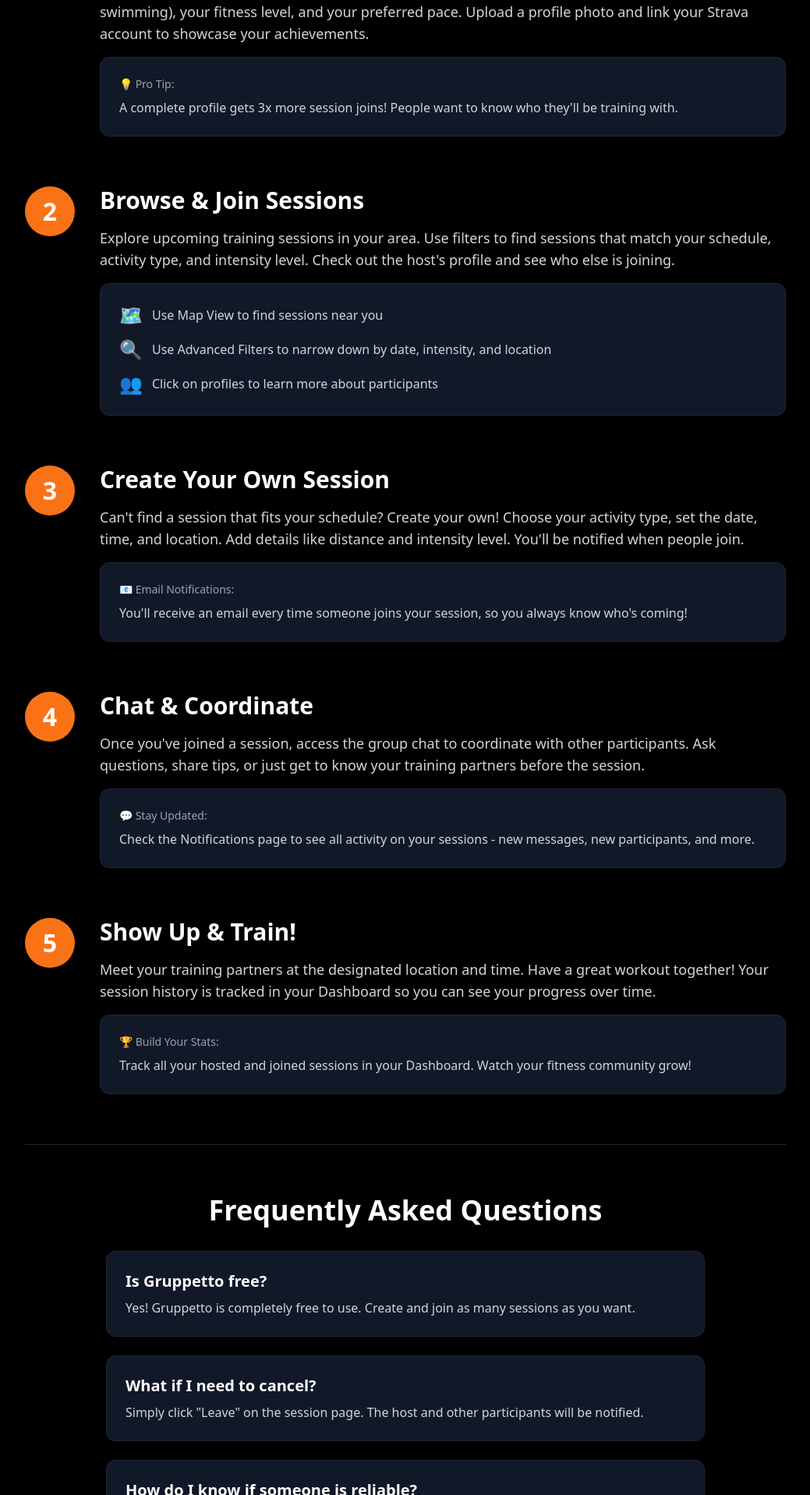
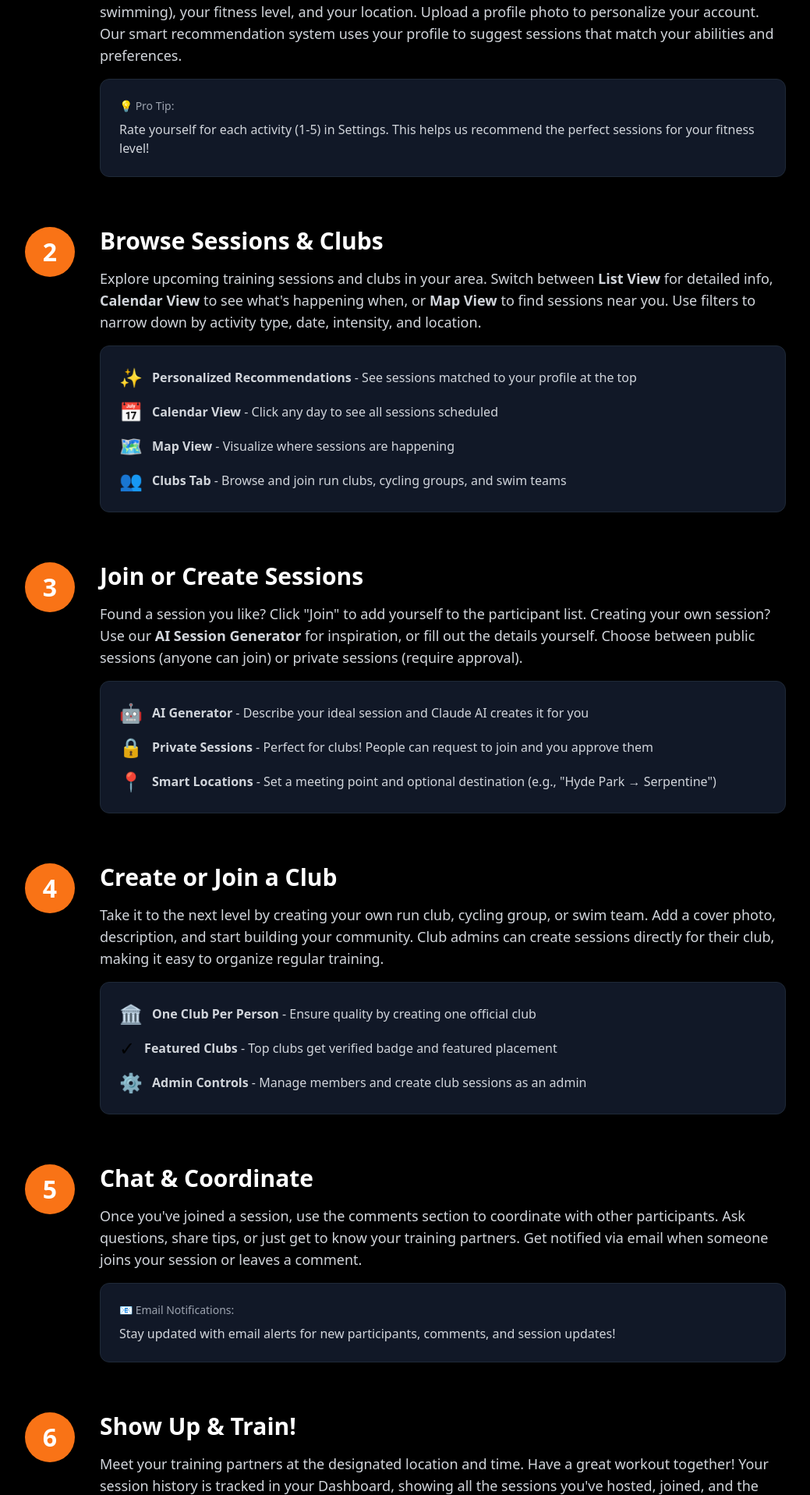
Before and after one commit to NoamAflalo/gruppetto, a Next.js app: page /how-it-works in a window 1280 px wide. Shown: the part 283-2200 px from the top of the page at 78% size, without its empty margins (120-1159 px from the left). Built offline with nearby package versions, Linux system fonts and the light colour scheme; no server answers.

Commit message:
how it works

```diff
--- a/app/how-it-works/page.js
+++ b/app/how-it-works/page.js
@@ -45,11 +45,12 @@ export default function HowItWorks() {
               <h2 className="text-2xl md:text-3xl font-bold text-white mb-3 md:mb-4">Create Your Profile</h2>
               <p className="text-sm md:text-lg text-gray-300 mb-3 md:mb-4 leading-relaxed">
                 Sign up and tell us about your fitness journey. Add your preferred activities (running, cycling, swimming),
-                your fitness level, and your preferred pace. Upload a profile photo and link your Strava account to showcase your achievements.
+                your fitness level, and your location. Upload a profile photo to personalize your account.
+                Our smart recommendation system uses your profile to suggest sessions that match your abilities and preferences.
               </p>
               <div className="bg-gray-900 rounded-xl border border-gray-800 p-4 md:p-6">
                 <p className="text-xs md:text-sm text-gray-400 mb-2">💡 Pro Tip:</p>
-                <p className="text-sm md:text-base text-gray-300">A complete profile gets 3x more session joins! People want to know who they'll be training with.</p>
+                <p className="text-sm md:text-base text-gray-300">Rate yourself for each activity (1-5) in Settings. This helps us recommend the perfect sessions for your fitness level!</p>
               </div>
             </div>
           </div>
@@ -61,23 +62,28 @@ export default function HowItWorks() {
               2
             </div>
             <div className="flex-1">
-              <h2 className="text-2xl md:text-3xl font-bold text-white mb-3 md:mb-4">Browse & Join Sessions</h2>
+              <h2 className="text-2xl md:text-3xl font-bold text-white mb-3 md:mb-4">Browse Sessions & Clubs</h2>
               <p className="text-sm md:text-lg text-gray-300 mb-3 md:mb-4 leading-relaxed">
-                Explore upcoming training sessions in your area. Use filters to find sessions that match your schedule,
-                activity type, and intensity level. Check out the host's profile and see who else is joining.
+                Explore upcoming training sessions and clubs in your area. Switch between <strong>List View</strong> for detailed info,
+                <strong> Calendar View</strong> to see what's happening when, or <strong>Map View</strong> to find sessions near you.
+                Use filters to narrow down by activity type, date, intensity, and location.
               </p>
               <div className="bg-gray-900 rounded-xl border border-gray-800 p-4 md:p-6 space-y-3">
                 <div className="flex items-center gap-3">
-                  <span className="text-xl md:text-2xl">🗺️</span>
-                  <span className="text-sm md:text-base text-gray-300">Use Map View to find sessions near you</span>
+                  <span className="text-xl md:text-2xl">✨</span>
+                  <span className="text-sm md:text-base text-gray-300"><strong>Personalized Recommendations</strong> - See sessions matched to your profile at the top</span>
                 </div>
                 <div className="flex items-center gap-3">
-                  <span className="text-xl md:text-2xl">🔍</span>
-                  <span className="text-sm md:text-base text-gray-300">Use Advanced Filters to narrow down by date, intensity, and location</span>
+                  <span className="text-xl md:text-2xl">📅</span>
+                  <span className="text-sm md:text-base text-gray-300"><strong>Calendar View</strong> - Click any day to see all sessions scheduled</span>
+                </div>
+                <div className="flex items-center gap-3">
+                  <span className="text-xl md:text-2xl">🗺️</span>
+                  <span className="text-sm md:text-base text-gray-300"><strong>Map View</strong> - Visualize where sessions are happening</span>
                 </div>
                 <div className="flex items-center gap-3">
                   <span className="text-xl md:text-2xl">👥</span>
-                  <span className="text-sm md:text-base text-gray-300">Click on profiles to learn more about participants</span>
+                  <span className="text-sm md:text-base text-gray-300"><strong>Clubs Tab</strong> - Browse and join run clubs, cycling groups, and swim teams</span>
                 </div>
               </div>
             </div>
@@ -90,33 +96,55 @@ export default function HowItWorks() {
               3
             </div>
             <div className="flex-1">
-              <h2 className="text-2xl md:text-3xl font-bold text-white mb-3 md:mb-4">Create Your Own Session</h2>
+              <h2 className="text-2xl md:text-3xl font-bold text-white mb-3 md:mb-4">Join or Create Sessions</h2>
               <p className="text-sm md:text-lg text-gray-300 mb-3 md:mb-4 leading-relaxed">
-                Can't find a session that fits your schedule? Create your own! Choose your activity type, set the date,
-                time, and location. Add details like distance and intensity level. You'll be notified when people join.
+                Found a session you like? Click "Join" to add yourself to the participant list. Creating your own session?
+                Use our <strong>AI Session Generator</strong> for inspiration, or fill out the details yourself.
+                Choose between public sessions (anyone can join) or private sessions (require approval).
               </p>
-              <div className="bg-gray-900 rounded-xl border border-gray-800 p-4 md:p-6">
-                <p className="text-xs md:text-sm text-gray-400 mb-2">📧 Email Notifications:</p>
-                <p className="text-sm md:text-base text-gray-300">You'll receive an email every time someone joins your session, so you always know who's coming!</p>
+              <div className="bg-gray-900 rounded-xl border border-gray-800 p-4 md:p-6 space-y-3">
+                <div className="flex items-center gap-3">
+                  <span className="text-xl md:text-2xl">🤖</span>
+                  <span className="text-sm md:text-base text-gray-300"><strong>AI Generator</strong> - Describe your ideal session and Claude AI creates it for you</span>
+                </div>
+                <div className="flex items-center gap-3">
+                  <span className="text-xl md:text-2xl">🔒</span>
+                  <span className="text-sm md:text-base text-gray-300"><strong>Private Sessions</strong> - Perfect for clubs! People can request to join and you approve them</span>
+                </div>
+                <div className="flex items-center gap-3">
+                  <span className="text-xl md:text-2xl">📍</span>
+                  <span className="text-sm md:text-base text-gray-300"><strong>Smart Locations</strong> - Set a meeting point and optional destination (e.g., "Hyde Park → Serpentine")</span>
+                </div>
               </div>
             </div>
           </div>
 
-          {/* Step 4 */}
+          {/* Step 4 - NEW: Clubs */}
           <div className="flex flex-col md:flex-row items-start gap-4 md:gap-8">
             <div className="flex-shrink-0 rounded-full bg-orange-500 flex items-center justify-center font-black text-white"
                  style={{ width: '4rem', height: '4rem', fontSize: '2rem', minWidth: '4rem', minHeight: '4rem' }}>
               4
             </div>
             <div className="flex-1">
-              <h2 className="text-2xl md:text-3xl font-bold text-white mb-3 md:mb-4">Chat & Coordinate</h2>
+              <h2 className="text-2xl md:text-3xl font-bold text-white mb-3 md:mb-4">Create or Join a Club</h2>
               <p className="text-sm md:text-lg text-gray-300 mb-3 md:mb-4 leading-relaxed">
-                Once you've joined a session, access the group chat to coordinate with other participants.
-                Ask questions, share tips, or just get to know your training partners before the session.
+                Take it to the next level by creating your own run club, cycling group, or swim team.
+                Add a cover photo, description, and start building your community. Club admins can create sessions directly
+                for their club, making it easy to organize regular training.
               </p>
-              <div className="bg-gray-900 rounded-xl border border-gray-800 p-4 md:p-6">
-                <p className="text-xs md:text-sm text-gray-400 mb-2">💬 Stay Updated:</p>
-                <p className="text-sm md:text-base text-gray-300">Check the Notifications page to see all activity on your sessions - new messages, new participants, and more.</p>
+              <div className="bg-gray-900 rounded-xl border border-gray-800 p-4 md:p-6 space-y-3">
+                <div className="flex items-center gap-3">
+                  <span className="text-xl md:text-2xl">🏛️</span>
+                  <span className="text-sm md:text-base text-gray-300"><strong>One Club Per Person</strong> - Ensure quality by creating one official club</span>
+                </div>
+                <div className="flex items-center gap-3">
+                  <span className="text-xl md:text-2xl">✓</span>
+                  <span className="text-sm md:text-base text-gray-300"><strong>Featured Clubs</strong> - Top clubs get verified badge and featured placement</span>
+                </div>
+                <div className="flex items-center gap-3">
+                  <span className="text-xl md:text-2xl">⚙️</span>
+                  <span className="text-sm md:text-base text-gray-300"><strong>Admin Controls</strong> - Manage members and create club sessions as an admin</span>
+                </div>
               </div>
             </div>
           </div>
@@ -128,15 +156,79 @@ export default function HowItWorks() {
               5
             </div>
             <div className="flex-1">
+              <h2 className="text-2xl md:text-3xl font-bold text-white mb-3 md:mb-4">Chat & Coordinate</h2>
+              <p className="text-sm md:text-lg text-gray-300 mb-3 md:mb-4 leading-relaxed">
+                Once you've joined a session, use the comments section to coordinate with other participants.
+                Ask questions, share tips, or just get to know your training partners. Get notified via email when
+                someone joins your session or leaves a comment.
+              </p>
+              <div className="bg-gray-900 rounded-xl border border-gray-800 p-4 md:p-6">
+                <p className="text-xs md:text-sm text-gray-400 mb-2">📧 Email Notifications:</p>
+                <p className="text-sm md:text-base text-gray-300">Stay updated with email alerts for new participants, comments, and session updates!</p>
+              </div>
+            </div>
+          </div>
+
+          {/* Step 6 */}
+          <div className="flex flex-col md:flex-row items-start gap-4 md:gap-8">
+            <div className="flex-shrink-0 rounded-full bg-orange-500 flex items-center justify-center font-black text-white"
+                 style={{ width: '4rem', height: '4rem', fontSize: '2rem', minWidth: '4rem', minHeight: '4rem' }}>
+              6
+            </div>
+            <div className="flex-1">
               <h2 className="text-2xl md:text-3xl font-bold text-white mb-3 md:mb-4">Show Up & Train!</h2>
               <p className="text-sm md:text-lg text-gray-300 mb-3 md:mb-4 leading-relaxed">
                 Meet your training partners at the designated location and time. Have a great workout together!
-                Your session history is tracked in your Dashboard so you can see your progress over time.
+                Your session history is tracked in your Dashboard, showing all the sessions you've hosted, joined,
+                and the clubs you're part of.
               </p>
               <div className="bg-gray-900 rounded-xl border border-gray-800 p-4 md:p-6">
-                <p className="text-xs md:text-sm text-gray-400 mb-2">🏆 Build Your Stats:</p>
-                <p className="text-sm md:text-base text-gray-300">Track all your hosted and joined sessions in your Dashboard. Watch your fitness community grow!</p>
+                <p className="text-xs md:text-sm text-gray-400 mb-2">🏆 Track Your Progress:</p>
+                <p className="text-sm md:text-base text-gray-300">View your stats in the Dashboard: sessions hosted, sessions joined, and clubs you're part of. Watch your fitness community grow!</p>
               </div>
+            </div>
+          </div>
+        </div>
+
+        {/* Features Highlight */}
+        <div className="border-t border-gray-800 pt-12 md:pt-16 mb-12 md:mb-16">
+          <h2 className="text-3xl md:text-4xl font-black text-white mb-6 md:mb-8 text-center">Powerful Features</h2>
+
+          <div className="grid grid-cols-1 md:grid-cols-2 gap-4 md:gap-6">
+            <div className="bg-gray-900 rounded-xl border border-gray-800 p-4 md:p-6">
+              <div className="text-3xl mb-3">🤖</div>
+              <h3 className="text-lg md:text-xl font-bold text-white mb-2">AI Session Generator</h3>
+              <p className="text-sm md:text-base text-gray-300">Stuck for ideas? Describe what you want and Claude AI generates a complete session for you in seconds.</p>
+            </div>
+
+            <div className="bg-gray-900 rounded-xl border border-gray-800 p-4 md:p-6">
+              <div className="text-3xl mb-3">✨</div>
+              <h3 className="text-lg md:text-xl font-bold text-white mb-2">Smart Recommendations</h3>
+              <p className="text-sm md:text-base text-gray-300">Our algorithm suggests sessions based on your fitness level, location, and activity preferences.</p>
+            </div>
+
+            <div className="bg-gray-900 rounded-xl border border-gray-800 p-4 md:p-6">
+              <div className="text-3xl mb-3">📅</div>
+              <h3 className="text-lg md:text-xl font-bold text-white mb-2">3 Browse Views</h3>
+              <p className="text-sm md:text-base text-gray-300">Switch between List, Calendar, and Map views to find sessions the way you prefer.</p>
+            </div>
+
+            <div className="bg-gray-900 rounded-xl border border-gray-800 p-4 md:p-6">
+              <div className="text-3xl mb-3">👥</div>
+              <h3 className="text-lg md:text-xl font-bold text-white mb-2">Clubs & Communities</h3>
+              <p className="text-sm md:text-base text-gray-300">Create your own club or join existing ones. Organize regular sessions and build lasting training partnerships.</p>
+            </div>
+
+            <div className="bg-gray-900 rounded-xl border border-gray-800 p-4 md:p-6">
+              <div className="text-3xl mb-3">🔒</div>
+              <h3 className="text-lg md:text-xl font-bold text-white mb-2">Private Sessions</h3>
+              <p className="text-sm md:text-base text-gray-300">Create invite-only sessions where you approve participants - perfect for club-organized training.</p>
+            </div>
+
+            <div className="bg-gray-900 rounded-xl border border-gray-800 p-4 md:p-6">
+              <div className="text-3xl mb-3">📧</div>
+              <h3 className="text-lg md:text-xl font-bold text-white mb-2">Email Notifications</h3>
+              <p className="text-sm md:text-base text-gray-300">Get notified when people join your sessions, leave comments, or when sessions are created.</p>
             </div>
           </div>
         </div>
@@ -148,27 +240,42 @@ export default function HowItWorks() {
           <div className="space-y-4 md:space-y-6 max-w-3xl mx-auto">
             <div className="bg-gray-900 rounded-xl border border-gray-800 p-4 md:p-6">
               <h3 className="text-lg md:text-xl font-bold text-white mb-2">Is Gruppetto free?</h3>
-              <p className="text-sm md:text-base text-gray-300">Yes! Gruppetto is completely free to use. Create and join as many sessions as you want.</p>
+              <p className="text-sm md:text-base text-gray-300">Yes! Gruppetto is completely free to use. Create and join as many sessions as you want, create clubs, and access all features at no cost.</p>
+            </div>
+
+            <div className="bg-gray-900 rounded-xl border border-gray-800 p-4 md:p-6">
+              <h3 className="text-lg md:text-xl font-bold text-white mb-2">How do clubs work?</h3>
+              <p className="text-sm md:text-base text-gray-300">Each user can create one club. As a club founder or admin, you can create sessions specifically for your club, manage members, and build your community. Clubs need admin approval before going live.</p>
+            </div>
+
+            <div className="bg-gray-900 rounded-xl border border-gray-800 p-4 md:p-6">
+              <h3 className="text-lg md:text-xl font-bold text-white mb-2">What's the difference between public and private sessions?</h3>
+              <p className="text-sm md:text-base text-gray-300">Public sessions let anyone join instantly. Private sessions require the host to approve join requests - perfect for club sessions or when you want to vet participants.</p>
             </div>
 
             <div className="bg-gray-900 rounded-xl border border-gray-800 p-4 md:p-6">
               <h3 className="text-lg md:text-xl font-bold text-white mb-2">What if I need to cancel?</h3>
-              <p className="text-sm md:text-base text-gray-300">Simply click "Leave" on the session page. The host and other participants will be notified.</p>
+              <p className="text-sm md:text-base text-gray-300">Simply click "Leave" on the session page. The host and other participants will be notified automatically via email.</p>
+            </div>
+
+            <div className="bg-gray-900 rounded-xl border border-gray-800 p-4 md:p-6">
+              <h3 className="text-lg md:text-xl font-bold text-white mb-2">How does the recommendation system work?</h3>
+              <p className="text-sm md:text-base text-gray-300">Our smart algorithm analyzes your activity preferences, fitness level ratings, and location to suggest sessions that match your abilities. The more complete your profile, the better the recommendations!</p>
             </div>
 
             <div className="bg-gray-900 rounded-xl border border-gray-800 p-4 md:p-6">
               <h3 className="text-lg md:text-xl font-bold text-white mb-2">How do I know if someone is reliable?</h3>
-              <p className="text-sm md:text-base text-gray-300">Check their profile! You can see their fitness level, activities, and how many sessions they've hosted or joined.</p>
+              <p className="text-sm md:text-base text-gray-300">Check their profile! You can see their fitness level, preferred activities, and view their session history to see how active they are in the community.</p>
             </div>
 
             <div className="bg-gray-900 rounded-xl border border-gray-800 p-4 md:p-6">
               <h3 className="text-lg md:text-xl font-bold text-white mb-2">What areas does Gruppetto cover?</h3>
-              <p className="text-sm md:text-base text-gray-300">Currently focused on South West London (Battersea, Clapham, Chelsea, Wandsworth, Richmond). Expanding soon!</p>
+              <p className="text-sm md:text-base text-gray-300">Currently focused on South West London (Battersea, Clapham, Chelsea, Wandsworth, Richmond, Putney). Expanding soon!</p>
             </div>
 
             <div className="bg-gray-900 rounded-xl border border-gray-800 p-4 md:p-6">
               <h3 className="text-lg md:text-xl font-bold text-white mb-2">Can I bring a friend?</h3>
-              <p className="text-sm md:text-base text-gray-300">Absolutely! Just make sure they sign up on Gruppetto and join the session so the host knows how many people to expect.</p>
+              <p className="text-sm md:text-base text-gray-300">Absolutely! Just make sure they sign up on Gruppetto and join the session so the host knows the exact number of participants.</p>
             </div>
           </div>
         </div>
```
